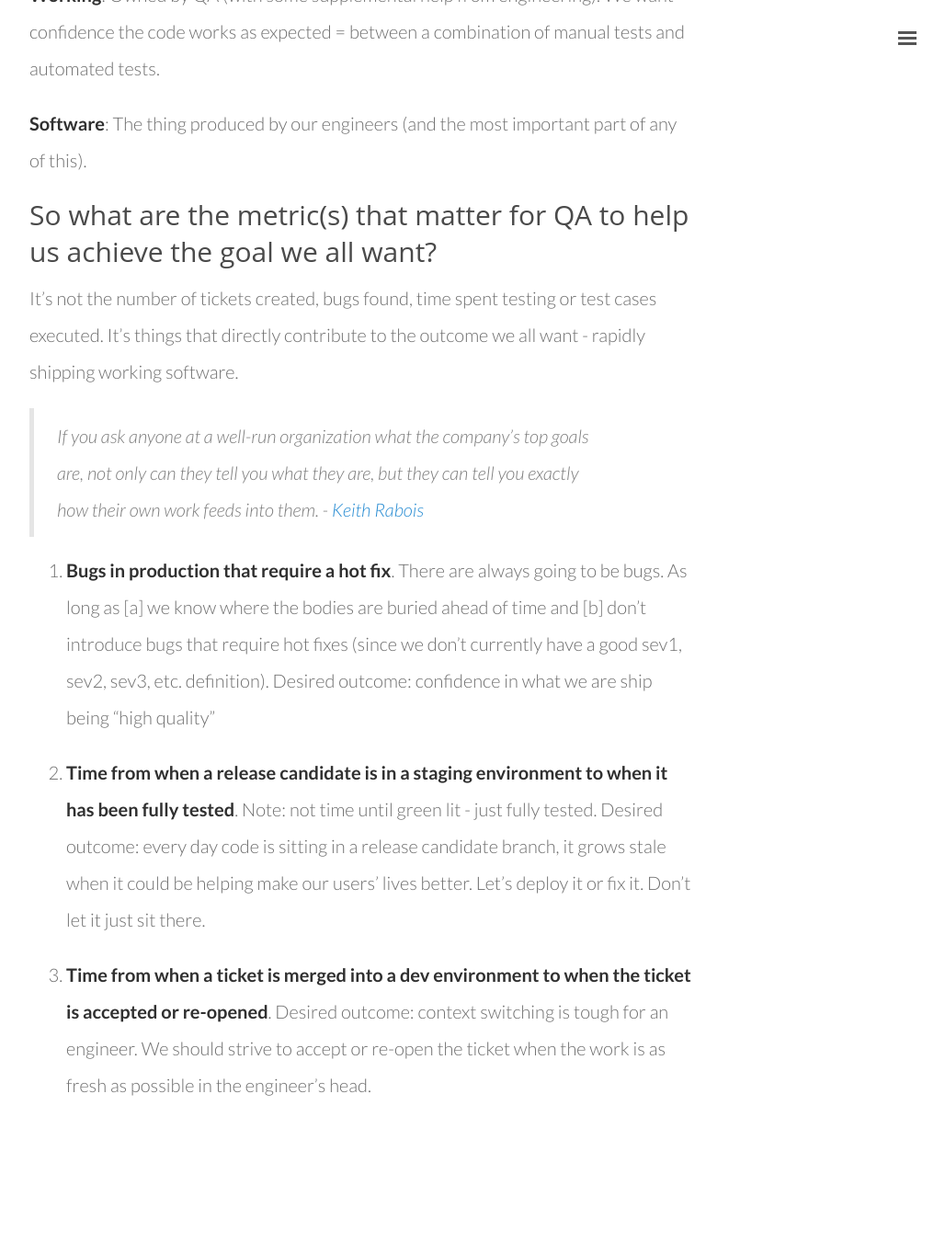
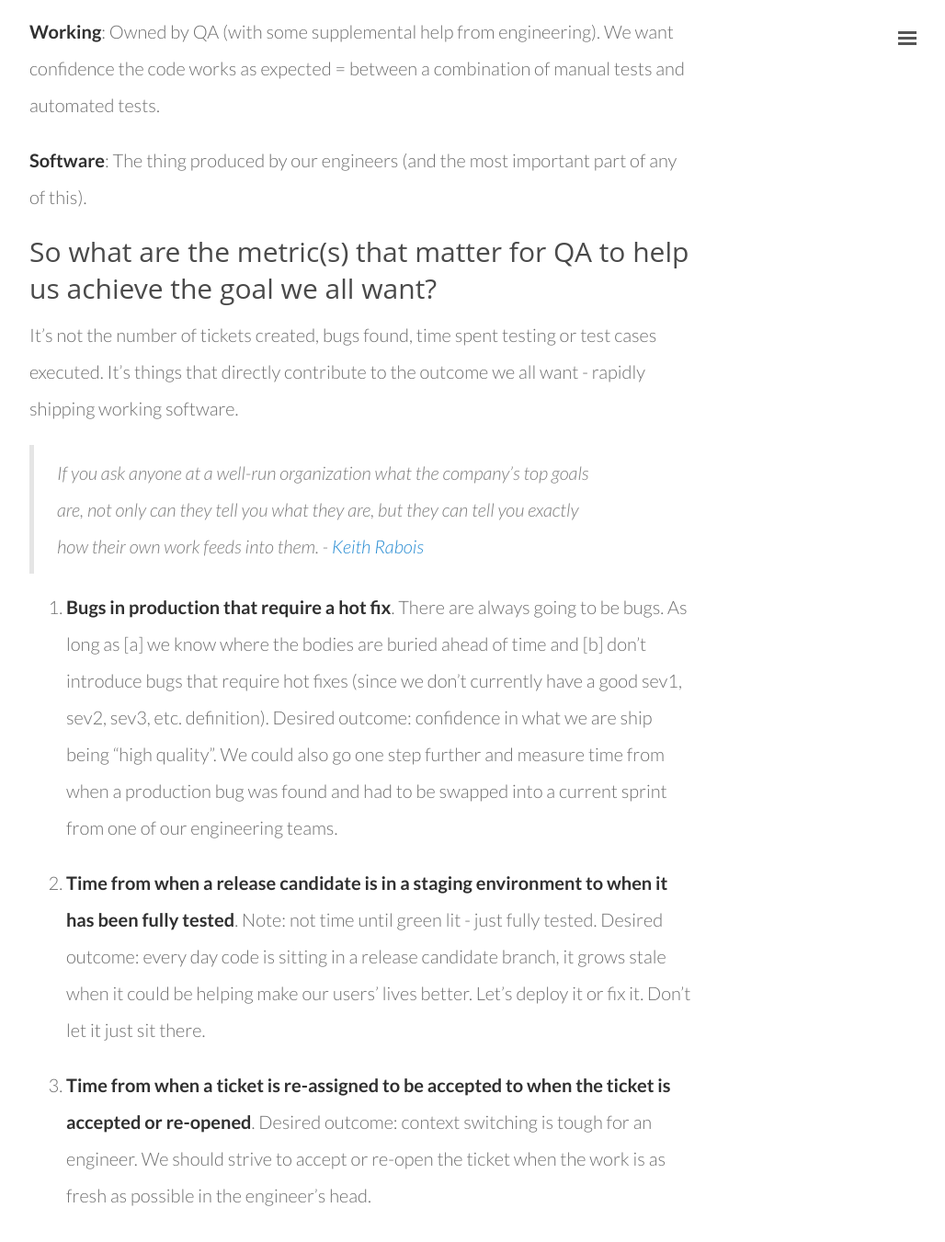
Before and after one commit to laprade/laprade.github.io, a Jekyll site: the page built from _posts/2016-08-30-qa-metrics.md, in a window 1280 px wide and 1400 px high, scrolled down 1052 px. Shown: the top 1351 px of the window at 92% size, without its empty margins (248-1276 px from the left). Built offline with Jekyll 4.4.1, drawn with Linux system fonts in a browser that asks for light colours; before the commit the page ends 2332 px from its top, so only the background shows below that; some of the changed text lies outside the part shown.

Commit message:
updated most recent QA blog post

```diff
--- a/_posts/2016-08-30-qa-metrics.md
+++ b/_posts/2016-08-30-qa-metrics.md
@@ -1,6 +1,6 @@
 ---
 layout: post
-title: (DRAFT) QA Metrics
+title: (DRAFT) 3 Metrics to measure QA effectiveness
 permalink: qa-metrics
 ---
 
@@ -30,8 +30,8 @@
 
 > If you ask anyone at a well-run organization what the company’s top goals are, not only can they tell you what they are, but they can tell you exactly how their own work feeds into them. - [Keith Rabois](http://techcrunch.com/2016/05/12/lattice-be-productive/)
 
-1. **Bugs in production that require a hot fix**. There are always going to be bugs. As long as [a] we know where the bodies are buried ahead of time and [b] don’t introduce bugs that require hot fixes (since we don’t currently have a good sev1, sev2, sev3, etc. definition). Desired outcome: confidence in what we are ship being "high quality"
+1. **Bugs in production that require a hot fix**. There are always going to be bugs. As long as [a] we know where the bodies are buried ahead of time and [b] don’t introduce bugs that require hot fixes (since we don’t currently have a good sev1, sev2, sev3, etc. definition). Desired outcome: confidence in what we are ship being "high quality". We could also go one step further and measure time from when a production bug was found and had to be swapped into a current sprint from one of our engineering teams.
 
 2. **Time from when a release candidate is in a staging environment to when it has been fully tested**. Note: not time until green lit - just fully tested. Desired outcome: every day code is sitting in a release candidate branch, it grows stale when it could be helping make our users’ lives better. Let's deploy it or fix it. Don't let it just sit there.
 
-3. **Time from when a ticket is merged into a dev environment to when the ticket is accepted or re-opened**. Desired outcome: context switching is tough for an engineer. We should strive to accept or re-open the ticket when the work is as fresh as possible in the engineer’s head.
+3. **Time from when a ticket is re-assigned to be accepted to when the ticket is accepted or re-opened**. Desired outcome: context switching is tough for an engineer. We should strive to accept or re-open the ticket when the work is as fresh as possible in the engineer’s head.
```
